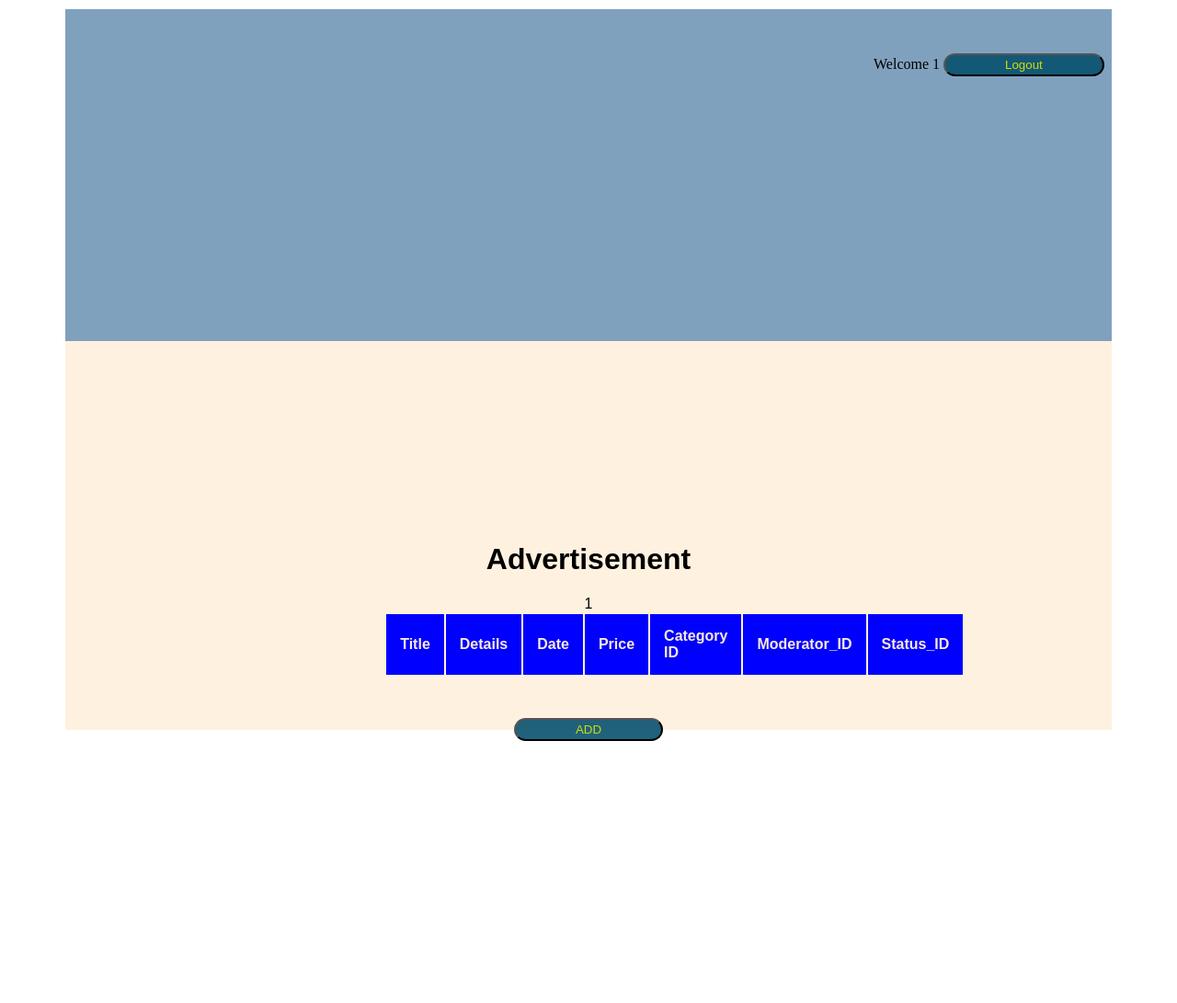
After one commit to smgbx/CS371_2A_NoCoffee_NoSQL, a PHP site: page /homepage.php in a window 1280 px wide. The commit adds this page. Shown: the whole page at 92% size. Run offline with PHP 8.4, Linux system fonts and the light colour scheme; the visitor is signed in with stand-in values (Sample User, id 1); tables that the repository leaves empty or names only in its code hold one stand-in row (values such as "Sample post"); lists and menus that the app fills with data are empty.

Commit message:
Login/logout working

```diff
--- /dev/null
+++ b/homepage.php
@@ -0,0 +1,78 @@
+<?php
+include 'connection.php';
+
+if(!session_id()) session_start();
+//include("global.php");
+$user_id = $_SESSION["user_id"];
+
+//make an SQL statement and send it via the connection */
+$query = "SELECT * FROM Advertisements WHERE user_id='".$user_id."'";
+$result = mysqli_query($connection,$query);
+
+if (!$result)
+    die("Database access failed: " . mysqli_error($connection));
+
+$row_count = mysqli_num_rows($result);
+
+$html = "<tr>
+            <th>Title</th>
+            <th>Details</th>
+            <th>Date</th>
+            <th>Price</th>
+            <th>Category ID</th>
+            <th>Moderator ID</th>
+            <th>Status ID</th>
+        <tr>";
+
+
+/*iterate through the result set*/
+for ($j = 0; $j < $row_count; ++$j) {
+    $row = mysqli_fetch_array($result);
+    $html.="<tr><td>".$row["advtitle"]."</td><td>".$row["advdetails"]."</td><td>".$row["advdatetime"]."</td><td>".$row["price"]."</td><td>".$row["moderator_id"]."</td><td>".$row["category_id"]."</td><td>".$row["status_id"]."</td></tr>";
+}
+mysqli_close($connection);
+
+?>
+
+<html>
+    <head>
+        <link href="./resources/css/ads.css" type="text/css" rel="stylesheet">
+        <link href="./resources/img/ads.JPG">
+        <title>User Login</title>
+    </head>
+    <body>
+        <div class="container">
+            <div class="ad-wrapper">
+                Welcome <?php echo $user_id ?>
+                <button id="logout" class="button-wrapper" type="submit" value="submit">Logout</button>
+                <script type="text/javascript">
+                    document.getElementById("logout").onclick = function () {
+                        location.href = "/logout.php";
+                    };
+                </script>
+            </div>
+            <div class="table-content">
+                <h1>Advertisement</h1>
+                <table>
+                    <tr>
+                    <th>Title</th>
+                    <th>Details</th>
+                    <th>Date</th>
+                    <th>Price</th>
+                    <th>Category ID</th>
+                    <th>Moderator_ID</th>
+                    <th>Status_ID</th>
+                    </tr>
+
+                    <?php
+                        echo $row_count;
+                    ?>
+
+                </table>
+            </div>
+            <div >
+                <input class="button-wrapper" onclick="document.location='./DevProject/adv_form.html'" type="button" value="ADD">
+            </div>
+        </div>
+    </body>
+</html>
--- a/logout.php
+++ b/logout.php
@@ -5,12 +5,12 @@
 session_start();
 
 // Unset all of the session variables
-$_SESSION = array();
-
+//$_SESSION = array();
+session_unset();
 // Destroy the session.
 session_destroy();
 
 // Redirect to login page
-header("location: login.php");
+header("location: /login.php");
 exit;
 ?>
```
Also changed, not shown: login.php (+16 -11 lines), info.php (added).
